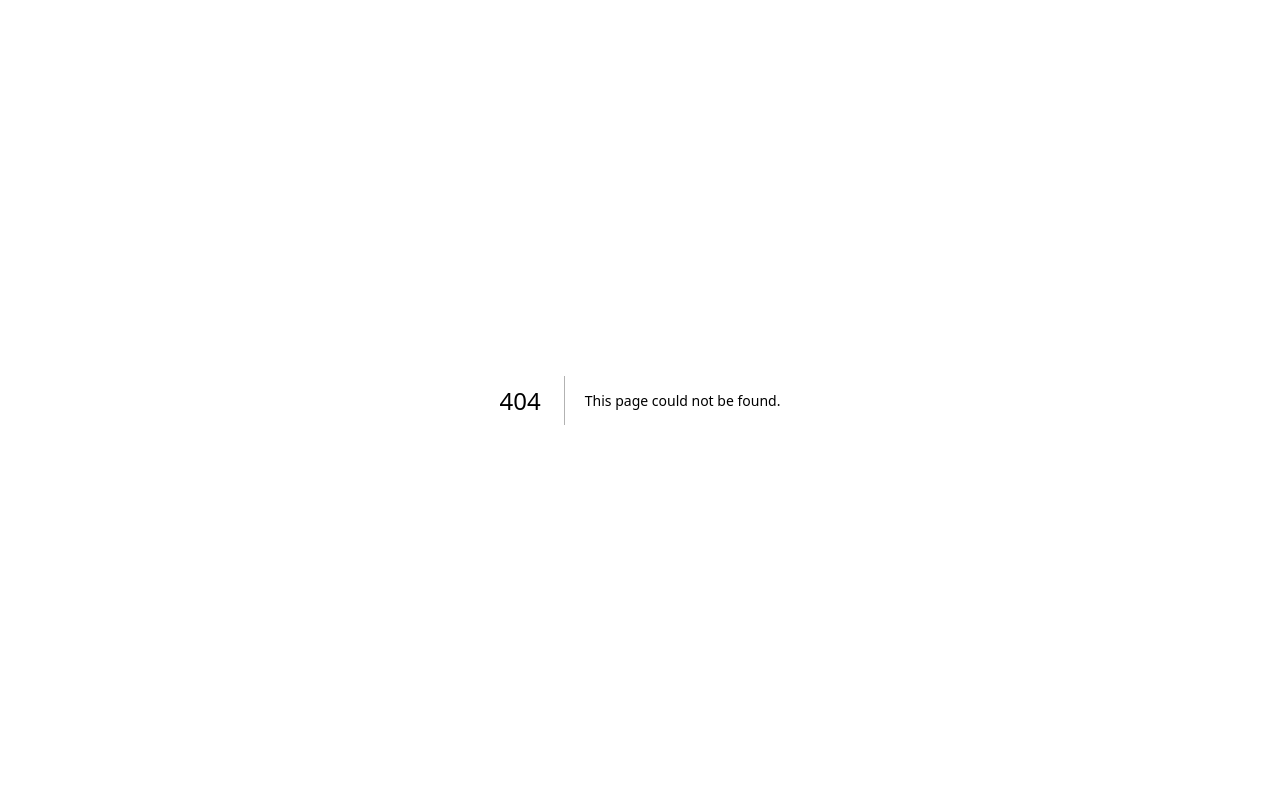
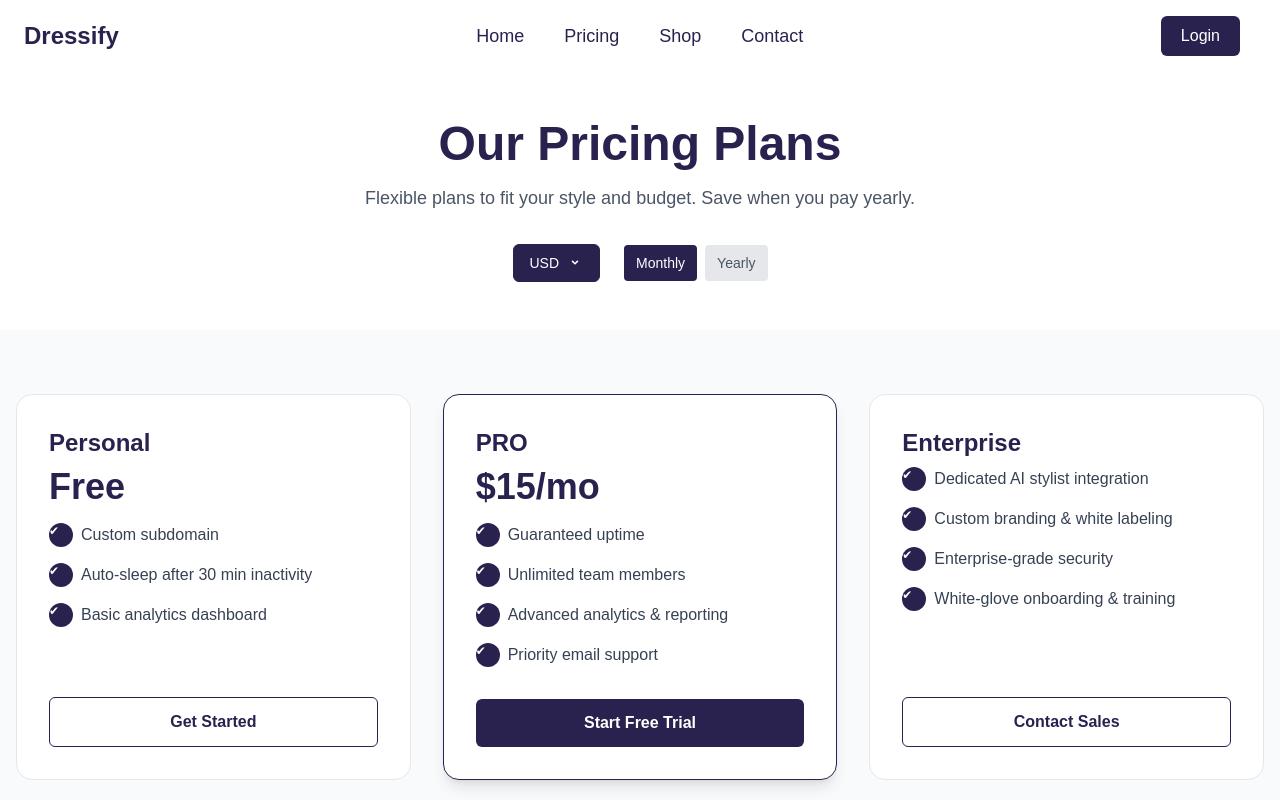
Before and after one commit to Ali-Ch-01/dessify-project-code, a Next.js app: page /pricing in a window 1280 px wide. Before the commit this address had no page. Shown: the top 800 px of the page. Built offline with nearby package versions, Linux system fonts and the light colour scheme.

Commit message:
pricing page done

```diff
--- /dev/null
+++ b/app/(landing_page_items)/pricing/page.tsx
@@ -0,0 +1,139 @@
+"use client";
+import React, { useState } from 'react';
+import Link from 'next/link';
+import { motion, AnimatePresence } from 'framer-motion';
+import FooterSection from '@/components/FooterSection';
+
+// Supported currencies
+type Currency = 'USD' | 'EUR' | 'PKR';
+// Supported plan keys
+type PlanKey = 'Personal' | 'PRO' | 'Enterprise';
+
+// Pricing configuration per currency and plan
+const pricingConfig: Record<Currency, Record<PlanKey, { monthly: string; yearly: string }>> = {
+  USD: {
+    Personal: { monthly: 'Free', yearly: 'Free' },
+    PRO: { monthly: '$15/mo', yearly: '$150/yr (save $30)' },
+    Enterprise: { monthly: '', yearly: '' },
+  },
+  EUR: {
+    Personal: { monthly: 'Free', yearly: 'Free' },
+    PRO: { monthly: '€13/mo', yearly: '€130/yr (save €26)' },
+    Enterprise: { monthly: '', yearly: '' },
+  },
+  PKR: {
+    Personal: { monthly: 'Free', yearly: 'Free' },
+    PRO: { monthly: '₨2500/mo', yearly: '₨25000/yr (save ₨5000)' },
+    Enterprise: { monthly: '', yearly: '' },
+  },
+};
+
+// Plan definitions
+const plans: { key: PlanKey; title: string; features: string[]; btnText: string; href: string; featured: boolean }[] = [
+  { key: 'Personal', title: 'Personal', features: ['Custom subdomain', 'Auto-sleep after 30 min inactivity', 'Basic analytics dashboard'], btnText: 'Get Started', href: '/signup', featured: false },
+  { key: 'PRO', title: 'PRO', features: ['Guaranteed uptime', 'Unlimited team members', 'Advanced analytics & reporting', 'Priority email support'], btnText: 'Start Free Trial', href: '/start-trial', featured: true },
+  { key: 'Enterprise', title: 'Enterprise', features: ['Dedicated AI stylist integration', 'Custom branding & white labeling', 'Enterprise-grade security', 'White-glove onboarding & training'], btnText: 'Contact Sales', href: '/contact-sales', featured: false },
+];
+
+const navLinks = ['Home', 'Pricing', 'Shop', 'Contact'];
+
+export default function PricingPage() {
+  const [currency, setCurrency] = useState<Currency>('USD');
+  const [billingPeriod, setBillingPeriod] = useState<'monthly' | 'yearly'>('monthly');
+  const [isMobileMenuOpen, setIsMobileMenuOpen] = useState(false);
+  const [isCurrencyOpen, setIsCurrencyOpen] = useState(false);
+
+  const selectedPrices = pricingConfig[currency];
+
+  return (
+    <div className="flex flex-col min-h-screen bg-white">
+      {/* Navbar */}
+      <motion.nav className="bg-white shadow-md" initial={{ opacity: 0, y: -10 }} animate={{ opacity: 1, y: 0, transition: { duration: 0.5 } }}>
+        <div className="container mx-auto flex items-center justify-between py-4 px-6">
+          <motion.div className="text-2xl font-extrabold text-[#29224F]">Dressify</motion.div>
+          <div className="hidden md:flex space-x-10">
+            {navLinks.map((link) => (
+              <Link key={link} href={link === 'Home' ? '/' : `/${link.toLowerCase()}`} className="text-lg font-medium text-[#29224F] hover:opacity-80">
+                {link}
+              </Link>
+            ))}
+          </div>
+          <div className="flex items-center space-x-4">
+            <Link href="/signup" className="hidden md:inline-block px-5 py-2 bg-[#29224F] text-white rounded-md hover:opacity-90">
+              Login
+            </Link>
+            <button className="md:hidden ml-4" onClick={() => setIsMobileMenuOpen((prev) => !prev)}>
+              <svg className="w-6 h-6 text-[#29224F]" xmlns="http://www.w3.org/2000/svg" fill="none" viewBox="0 0 24 24" stroke="currentColor">
+                <path strokeLinecap="round" strokeLinejoin="round" strokeWidth={2} d="M4 6h16M4 12h16M4 18h16" />
+              </svg>
+            </button>
+          </div>
+        </div>
+      </motion.nav>
+      <AnimatePresence>
+        {isMobileMenuOpen && (
+          <motion.div className="md:hidden bg-white shadow-sm" initial={{ opacity: 0, height: 0 }} animate={{ opacity: 1, height: 'auto' }} exit={{ opacity: 0, height: 0 }} transition={{ duration: 0.3 }}>
+            <div className="px-6 py-4 space-y-3">
+              {navLinks.map((link) => (
+                <Link key={link} href={link === 'Home' ? '/' : `/${link.toLowerCase()}`} className="block text-[#29224F] text-lg hover:opacity-80">
+                  {link}
+                </Link>
+              ))}
+              <Link href="/signup" className="block w-full text-center px-5 py-2 bg-[#29224F] text-white rounded-md hover:opacity-90">
+                Login
+              </Link>
+            </div>
+          </motion.div>
+        )}
+      </AnimatePresence>
+
+      {/* Header */}
+      <header className="bg-white py-12">
+        <div className="container mx-auto text-center px-4">
+          <h1 className="text-5xl font-extrabold text-[#29224F]">Our Pricing Plans</h1>
+          <p className="mt-4 text-lg text-gray-600">Flexible plans to fit your style and budget. Save when you pay yearly.</p>
+          {/* Controls */}
+          <div className="mt-8 flex justify-center items-center space-x-6">
+            {/* Currency Dropdown */}
+            <div className="relative inline-block text-left">
+              <button onClick={() => setIsCurrencyOpen((prev) => !prev)} className="flex items-center bg-[#29224F] text-white border border-[#29224F] rounded-md px-4 py-2 text-sm hover:shadow-lg">
+                {currency}
+                <svg className="ml-2 h-4 w-4 text-white" viewBox="0 0 20 20" fill="currentColor">
+                  <path fillRule="evenodd" d="M10 12a1 1 0 01-.7-.3l-3-3a1 1 0 111.4-1.4L10 9.6l2.3-2.3a1 1 0 111.4 1.4l-3 3A1 1 0 0110 12z" clipRule="evenodd" />
+                </svg>
+              </button>
+              <AnimatePresence>
+                {isCurrencyOpen && (
+                  <motion.div initial={{ opacity: 0, y: -10 }} animate={{ opacity: 1, y: 0 }} exit={{ opacity: 0, y: -10 }} className="absolute mt-2 w-full bg-white border border-[#29224F] rounded-md shadow-lg z-10">
+                    {Object.keys(pricingConfig).map((curr) => (
+                      <button key={curr} onClick={() => { setCurrency(curr as Currency); setIsCurrencyOpen(false); }} className="w-full text-left px-4 py-2 hover:bg-[#F0F4FF] text-[#29224F] text-sm">
+                        {curr}
+                      </button>
+                    ))}
+                  </motion.div>
+                )}
+              </AnimatePresence>
+            </div>
+            {/* Billing Toggle */}
+            <div className="flex items-center space-x-2 text-sm">
+              <button onClick={() => setBillingPeriod('monthly')} className={`px-3 py-2 rounded ${billingPeriod === 'monthly' ? 'bg-[#29224F] text-white' : 'bg-gray-200 text-gray-600'}`}>Monthly</button>
+              <button onClick={() => setBillingPeriod('yearly')} className={`px-3 py-2 rounded ${billingPeriod === 'yearly' ? 'bg-[#29224F] text-white' : 'bg-gray-200 text-gray-600'}`}>Yearly</button>
+            </div>
+          </div>
+        </div>
+      </header>
+
+      {/* Pricing Cards */}
+      <main className="flex-grow bg-[#F9FAFB] py-16 px-4">
+        <div className="container mx-auto grid gap-8 grid-cols-1 md:grid-cols-3">
+          {plans.map((plan) => {
+            const priceObj = selectedPrices[plan.key];
+            const displayPrice = plan.key !== 'Enterprise' ? priceObj[billingPeriod] : '';
+            return (
+              <div key={plan.key} className={`flex flex-col rounded-2xl border ${plan.featured ? 'border-[#29224F] bg-white shadow-lg' : 'border-gray-200 bg-white'}`}>                  <div className="p-8 flex-grow flex flex-col">                    <h2 className="text-2xl font-semibold text-[#29224F] mb-2">{plan.title}</h2>                    {displayPrice && <p className="text-4xl font-bold text-[#29224F] mb-4">{displayPrice}</p>}                    <ul className="space-y-4 flex-grow">                      {plan.features.map((feat) => (<li key={feat} className="flex items-center text-gray-700"><span className="inline-block w-6 h-6 mr-2 bg-[#29224F] text-white rounded-full flex items-center justify-center text-xs">✔</span>{feat}</li>))}                    </ul>                    <Link href={plan.href} className={`mt-8 block text-center py-3 rounded-md font-semibold ${plan.featured ? 'bg-[#29224F] text-white hover:opacity-90' : 'border border-[#29224F] text-[#29224F] hover:bg-white hover:opacity-90'}`}>{plan.btnText}</Link>                  </div>                </div>            );          })}        </div>      </main>
+
+      {/* Footer */}
+      <FooterSection />
+    </div>
+  );
+}
--- a/components/Founders.tsx
+++ b/components/Founders.tsx
@@ -27,6 +27,7 @@ const founders: Founder[] = [
   },
 ];
 
+// Framer Motion variants
 const containerVariants = {
   hidden: {},
   show: { transition: { staggerChildren: 0.2 } },
@@ -44,10 +45,11 @@ export default function Founders() {
       .join("");
 
   return (
-    <section className="bg-gradient-to-b from-white to-gray-50 py-16">
-      <h2 className="text-4xl md:text-5xl font-extrabold text-center mb-12">
+    <section className="bg-white py-16">
+      <h2 className="text-4xl md:text-5xl font-extrabold text-center text-[#29224F] mb-12">
         Meet Our Founders
       </h2>
+
       <motion.div
         className="max-w-xl mx-auto flex flex-col space-y-8 px-4"
         variants={containerVariants}
@@ -57,13 +59,17 @@ export default function Founders() {
         {founders.map((founder) => (
           <motion.div key={founder.title} variants={cardVariants}>
             <DraggableCardContainer className="mx-auto">
-              <DraggableCardBody className="p-1 rounded-3xl bg-gradient-to-r from-purple-600 via-pink-500 to-red-500 cursor-grab">
+              {/* Dressify-themed gradient border */}
+              <DraggableCardBody className="p-1 rounded-3xl bg-gradient-to-r from-[#4B3F72] via-[#6D5BAA] to-[#A59DE0] cursor-grab">
                 <div className="bg-white rounded-2xl shadow-xl p-6 flex flex-col items-center text-center">
-                  <div className="h-24 w-24 bg-gradient-to-br from-pink-500 to-yellow-400 rounded-full flex items-center justify-center text-2xl font-bold text-white mb-4">
+                  {/* Solid purple avatar background to ensure initials are visible */}
+                  <div className="h-24 w-24 bg-[#29224F] rounded-full flex items-center justify-center text-3xl font-bold text-white mb-4">
                     {getInitials(founder.title)}
                   </div>
-                  <h3 className="text-2xl font-semibold mb-2">{founder.title}</h3>
-                  <p className="text-gray-600">{founder.description}</p>
+                  <h3 className="text-2xl font-semibold text-[#29224F] mb-2">
+                    {founder.title}
+                  </h3>
+                  <p className="text-gray-700">{founder.description}</p>
                 </div>
               </DraggableCardBody>
             </DraggableCardContainer>
```
